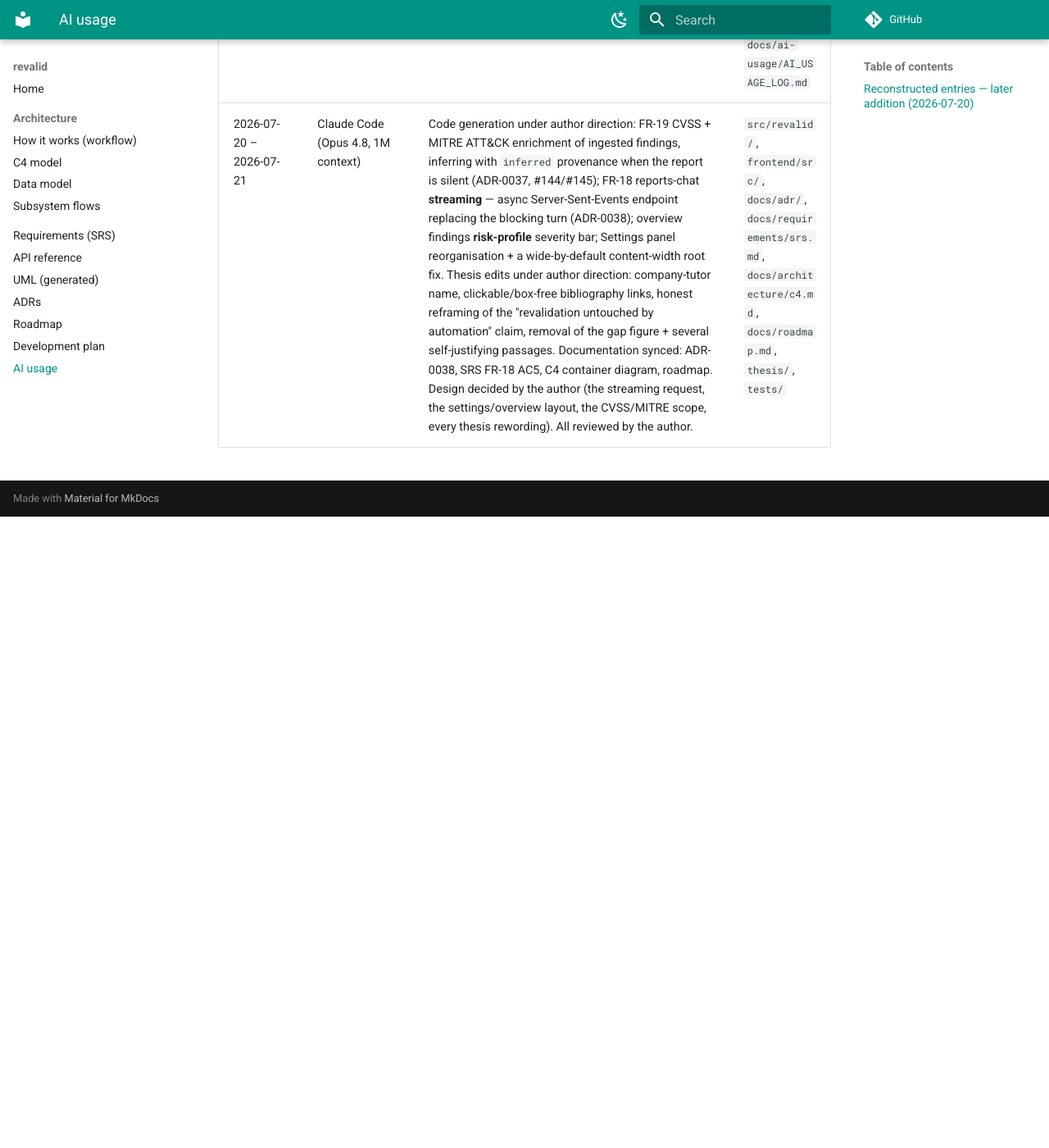
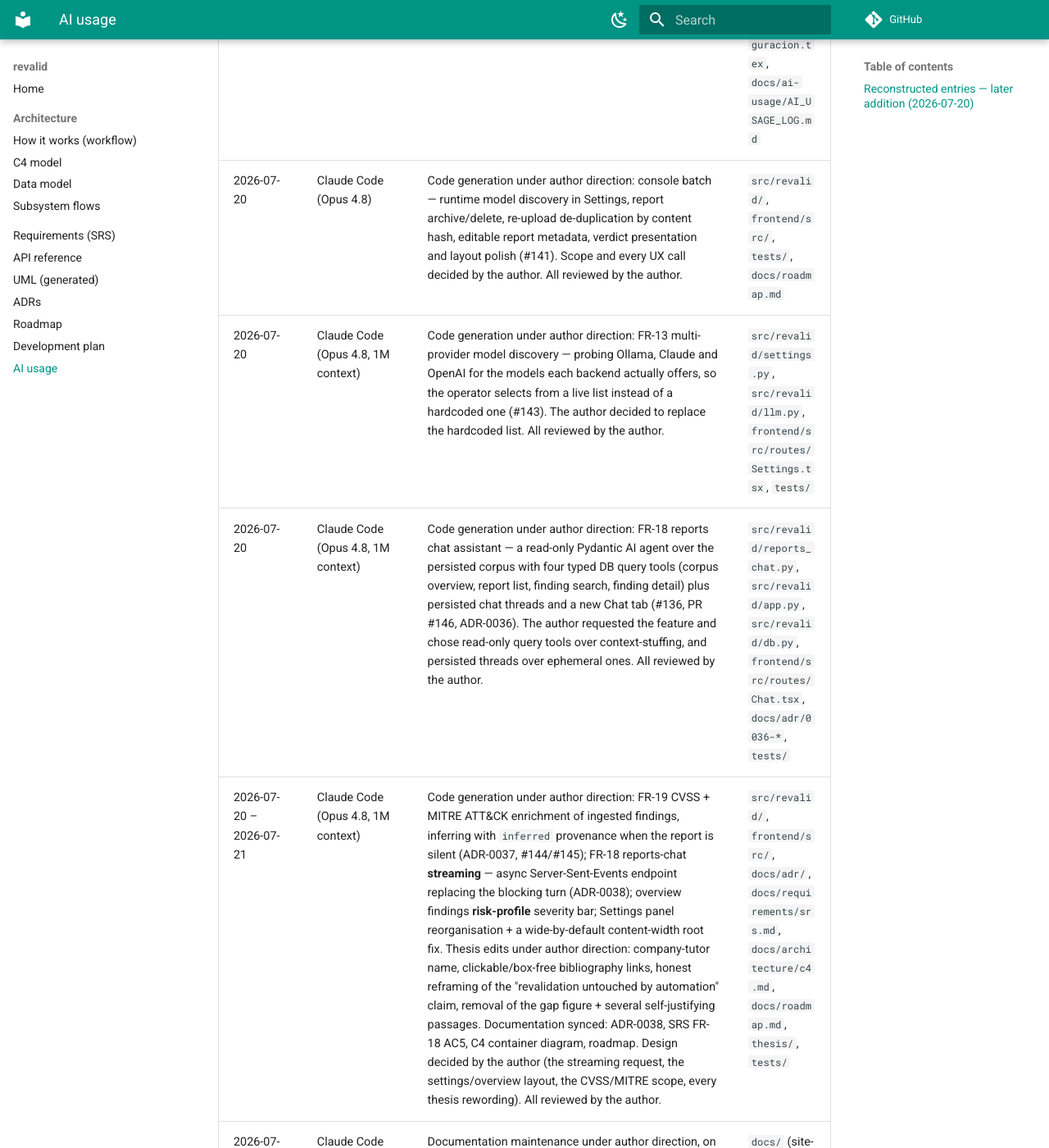
Before and after one commit to SelfishCoconut/revalid, an MkDocs documentation site: the page built from docs/ai-usage/AI_USAGE_LOG.md, in a window 1280 px wide and 1400 px high, scrolled down 5548 px. Shown: the whole window at 82% size. Built offline with MkDocs 1.6.1 and Material for MkDocs 9.7.7, drawn with Linux system fonts in a browser that asks for light colours; comment, search, counter and statistics services are not loaded; before the commit the page ends 6178 px from its top, so only the background shows below that; some of the changed text lies outside the part shown.

Commit message:
docs(ai-usage): back-fill five missing sessions in the §6 log (#152) (#153)
The curated audit trail was missing five work sessions, surfaced by the
documentation audit in #149. The thesis AI declaration is generated from this
log plus the `Co-Authored-By` trailers, so a gap here is a regulatory gap
(Reglamento TFG 2026 §6), not a cosmetic one.

Added, each traced to a merged PR and attributed from that commit's
`Co-Authored-By` trailer:

- 2026-07-20 — console batch: settings discovery, report archive/delete,
  content-hash de-duplication, editable metadata, layout polish (#141)
- 2026-07-20 — FR-13 multi-provider model discovery (#143)
- 2026-07-20 — FR-18 reports chat, base implementation (#136, PR #146,
  ADR-0036); the log previously covered only the later streaming enhancement
- 2026-07-21 — documentation site audit and refresh, mermaid rendering fixes,
  twelve new architecture diagrams, branch hygiene (#147/#148, #149/#151)

Purely additive: no existing row was touched. A §6 trail records what was true
when written, so past entries are never rewritten.

Closes #152

Co-authored-by: Claude Opus 4.8 (1M context) <noreply@anthropic.com>

```diff
--- a/docs/ai-usage/AI_USAGE_LOG.md
+++ b/docs/ai-usage/AI_USAGE_LOG.md
@@ -41,4 +41,8 @@ Raw auto-generated session records live in [`sessions/`](sessions/).
 | 2026-07-18 | Claude Code *(reconstructed)* | Code generation under author direction: FR-17 Slice 6a agentic verdict integration + human adjudication (ADR-0030, #103); Slice 6b-i flexible command-output evidence for agentic verdicts (ADR-0031, #106). All reviewed by the author. | `src/revalid/`, `frontend/src/`, `docs/adr/`, `tests/` |
 | 2026-07-19 | Claude Code *(reconstructed)* | Code generation & refactoring under author direction: FR-17 Slice 6b-ii user-owned goal replacing agent-proposed plans (ADR-0032, #108/#109); Slice 6b-iii retiring the batch execution path end-to-end (ADR-0033, #111/#112/#114); Slice 7 full-width agentic cockpit + terminal (#116); Slice 8 pause-and-ask lifecycle (ADR-0034, #118); Slices 9/10 configurable then removed step budget + cockpit redesign (ADR-0035, #122/#124); launch-time scope + conversational agent replies. All reviewed by the author. | `src/revalid/`, `frontend/src/`, `docs/adr/`, `docs/roadmap.md`, `docs/requirements/srs.md`, `tests/` |
 | 2026-07-19 – 2026-07-20 | Claude Code (Opus 4.8) *(reconstructed)* | Thesis writing assistance under author direction: drafted the State of the Art (Ch. 2), Introduction (Ch. 1) and Methodology (Ch. 3) chapters; built the bibliography with 56 references, each independently verified against Crossref / the arXiv API / OpenLibrary or a live official source (no fabricated citations); produced six original TikZ figures; wired the chapters into the ESII template; and generated this §6 AI-usage declaration and reconstructed the entries above from the git audit trail. All reviewed by the author. | `thesis/chapters/ch1.tex`, `ch2.tex`, `ch3.tex`, `thesis/bib/ref.bib`, `thesis/TFG.tex`, `thesis/include/configuracion.tex`, `docs/ai-usage/AI_USAGE_LOG.md` |
+| 2026-07-20 | Claude Code (Opus 4.8) | Code generation under author direction: console batch — runtime model discovery in Settings, report archive/delete, re-upload de-duplication by content hash, editable report metadata, verdict presentation and layout polish (#141). Scope and every UX call decided by the author. All reviewed by the author. | `src/revalid/`, `frontend/src/`, `tests/`, `docs/roadmap.md` |
+| 2026-07-20 | Claude Code (Opus 4.8, 1M context) | Code generation under author direction: FR-13 multi-provider model discovery — probing Ollama, Claude and OpenAI for the models each backend actually offers, so the operator selects from a live list instead of a hardcoded one (#143). The author decided to replace the hardcoded list. All reviewed by the author. | `src/revalid/settings.py`, `src/revalid/llm.py`, `frontend/src/routes/Settings.tsx`, `tests/` |
+| 2026-07-20 | Claude Code (Opus 4.8, 1M context) | Code generation under author direction: FR-18 reports chat assistant — a read-only Pydantic AI agent over the persisted corpus with four typed DB query tools (corpus overview, report list, finding search, finding detail) plus persisted chat threads and a new Chat tab (#136, PR #146, ADR-0036). The author requested the feature and chose read-only query tools over context-stuffing, and persisted threads over ephemeral ones. All reviewed by the author. | `src/revalid/reports_chat.py`, `src/revalid/app.py`, `src/revalid/db.py`, `frontend/src/routes/Chat.tsx`, `docs/adr/0036-*`, `tests/` |
 | 2026-07-20 – 2026-07-21 | Claude Code (Opus 4.8, 1M context) | Code generation under author direction: FR-19 CVSS + MITRE ATT&CK enrichment of ingested findings, inferring with `inferred` provenance when the report is silent (ADR-0037, #144/#145); FR-18 reports-chat **streaming** — async Server-Sent-Events endpoint replacing the blocking turn (ADR-0038); overview findings **risk-profile** severity bar; Settings panel reorganisation + a wide-by-default content-width root fix. Thesis edits under author direction: company-tutor name, clickable/box-free bibliography links, honest reframing of the "revalidation untouched by automation" claim, removal of the gap figure + several self-justifying passages. Documentation synced: ADR-0038, SRS FR-18 AC5, C4 container diagram, roadmap. Design decided by the author (the streaming request, the settings/overview layout, the CVSS/MITRE scope, every thesis rewording). All reviewed by the author. | `src/revalid/`, `frontend/src/`, `docs/adr/`, `docs/requirements/srs.md`, `docs/architecture/c4.md`, `docs/roadmap.md`, `thesis/`, `tests/` |
+| 2026-07-21 | Claude Code (Opus 4.8, 1M context) | Documentation maintenance under author direction, on the author's instruction that the published site was outdated and that code is the source of truth. Audited every page of the MkDocs site against the codebase and corrected the drift: published the previously uncommitted "How it works" workflow page (fixing two factual errors in it), rewrote the landing page and the stale pre-repository development plan, added the missing `reports_chat` API page, reconciled all 38 ADR status lines with the decision log, and corrected SRS/roadmap claims describing the deleted batch execution path, a stale export schema version and superseded ADRs (#147/PR #148, #149/PR #151). Diagnosed and fixed two long-standing MkDocs/mermaid rendering defects that had made every published diagram illegible, verifying the result by headless-browser screenshot; added twelve architecture diagrams (C4 component level, deployment topology, ER data model, subsystem flows). Also performed repository branch hygiene (45 merged local branches and 5 stale remote branches removed). Author directed the work and retains review; ADR ratifications flagged for his confirmation. | `docs/` (site-wide), `mkdocs.yml`, `docs/stylesheets/extra.css` |
```
